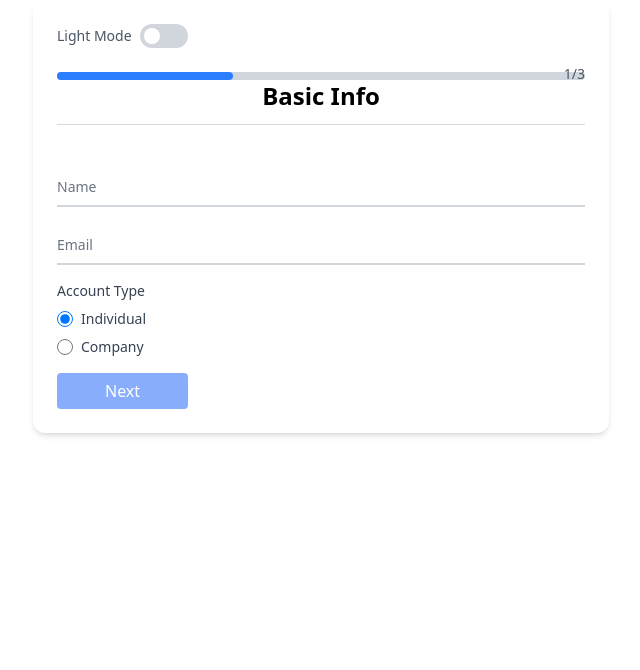
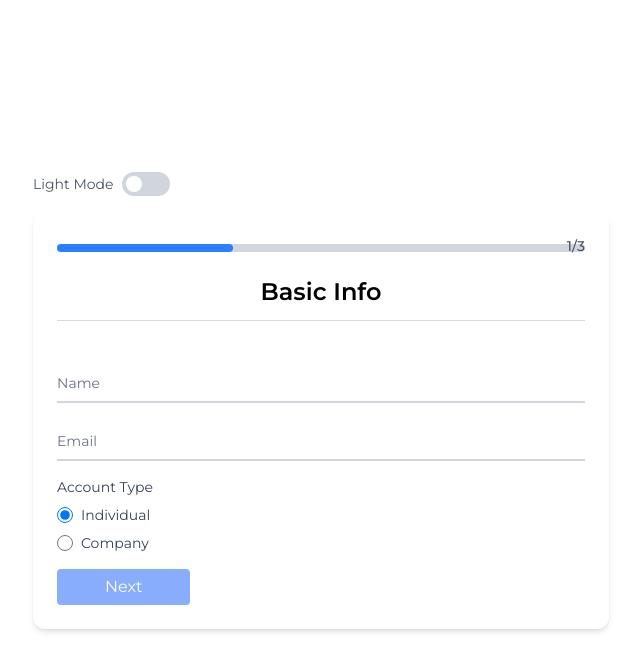
Before and after one commit to mohamedragaey/multi-step-app, a React (Vite) app: page /step1 in a window 1280 px wide. Shown: the top 670 px of the page, without its empty margins (319-959 px from the left). Built offline with nearby package versions, Linux system fonts and the light colour scheme.

Commit message:
chore: update theme switcher logic

```diff
--- a/src/App.tsx
+++ b/src/App.tsx
@@ -11,16 +11,27 @@ const App = () => {
 
   // Apply theme class to the body
   React.useEffect(() => {
-    document.body.className = theme;  // 'light' or 'dark'
+    document.documentElement.classList.toggle(
+      "dark",
+      localStorage.theme === "dark" ||
+      (!("theme" in localStorage) && window.matchMedia("(prefers-color-scheme: dark)").matches),
+    );
   }, [theme]);
 
   return (
     <Router>
-      <div className="max-w-xl mx-auto bg-white shadow-md p-6 rounded-xl">
-        <ThemeToggle />
-        <ProgressBar />
-        <AppRoutes />
-      </div>
+      <section className='w-full max-w-xl mx-auto'>
+        <header>
+          <ThemeToggle />
+        </header>
+        <main>
+          <div className=" bg-white dark:bg-gray-800 shadow-md p-6 rounded-xl flex flex-col gap-6">
+            <ProgressBar />
+            <AppRoutes />
+          </div>
+        </main>
+      </section>
+
     </Router>
   );
 };
--- a/src/index.css
+++ b/src/index.css
@@ -1,6 +1,16 @@
 @import "tailwindcss";
+@custom-variant dark (&:where(.dark, .dark *));
+
 @theme {
   --font-montserrat: "Montserrat", sans-serif;
+}
+html,
+body,
+#root {
+  @apply flex flex-col h-full font-montserrat;
+}
+#root {
+  @apply items-center justify-center;
 }
 
 /* Light Theme (default) */
```
Also changed, not shown: 1 other file (tests, documents, lock files or other folders).
